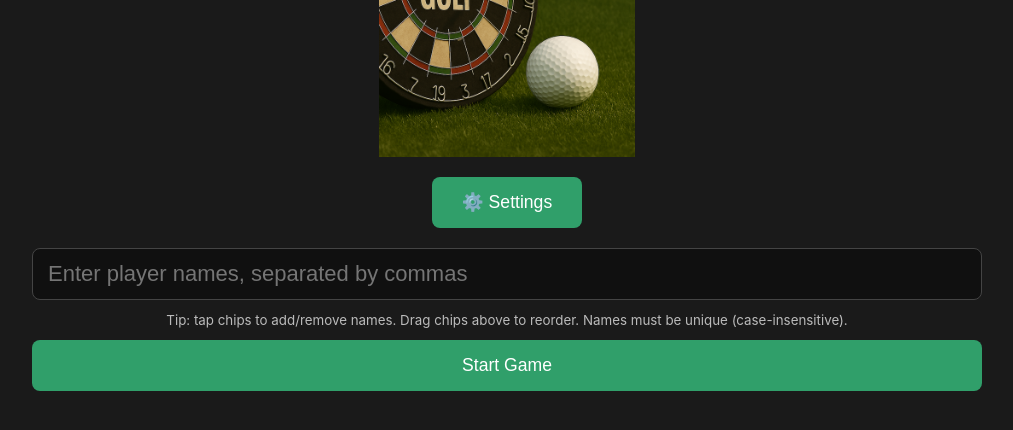
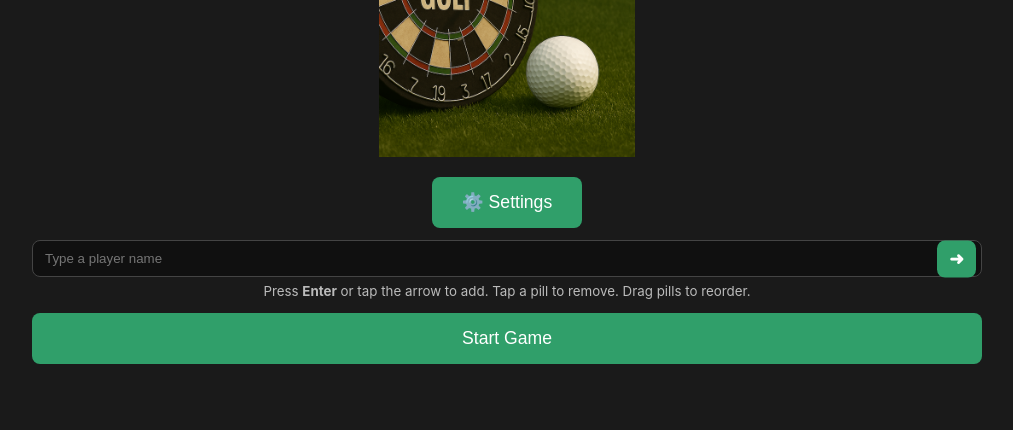
Before and after one commit to ednortheyvyse/dartsgolf, a Flask app: page / in a window 1280 px wide. Shown: the part 274-704 px from the top of the page, without its empty margins (133-1146 px from the left). Run offline with Flask 3, Linux system fonts and the light colour scheme.

Commit message:
pills on setup page

```diff
--- a/templates/index.html
+++ b/templates/index.html
@@ -5,7 +5,7 @@
   <meta name="viewport" content="width=device-width, initial-scale=1, viewport-fit=cover">
   <title>Darts Golf Scorer</title>
 
-  <!-- PWA (1) -->
+  <!-- PWA -->
   <link rel="manifest" href="{{ url_for('static', filename='manifest.webmanifest') }}">
   <meta name="theme-color" content="#182634">
   <script>
@@ -14,7 +14,7 @@
     }
   </script>
 
-  <!-- Favicon setup -->
+  <!-- Favicons -->
   <link rel="icon" href="{{ url_for('static', filename='icons/dartboard.svg') }}" type="image/svg+xml">
   <link rel="icon" type="image/png" sizes="32x32" href="{{ url_for('static', filename='icons/dartboard-32.png') }}">
   <link rel="icon" type="image/png" sizes="192x192" href="{{ url_for('static', filename='icons/dartboard-192.png') }}">
@@ -55,12 +55,18 @@
     .end-btn{background:#2196f3;color:#fff;}
     .settings-btn{background:#555;color:#fff;font-size:1.1em;padding:12px 16px;border-radius:8px;border:none;cursor:pointer;}
 
+    /* setup input polish */
+    .name-input-wrap input.settings-input{ background:#101010; border:1px solid var(--border-color); border-radius:8px; color:#fff; }
+    .name-input-wrap #addNameBtn{ background:#309F6A; color:#fff; border:none; border-radius:8px; font-weight:800; }
+    .chip.removeable::after{ content:'✕'; margin-left:8px; font-weight:900; opacity:.85; }
+    .chip.draggable{ cursor:grab; }
+    .chip.dragging{ opacity:.6; transform:scale(.98); }
+
     .setup-screen { text-align:center; padding-top:4vh; max-width:950px; margin:0 auto; padding-left:8px; padding-right:8px; }
     .setup-actions{display:grid;grid-template-columns:1fr;gap:10px;margin-top:8px;}
     .setup-screen button{padding:15px 30px;font-size:1.1em;background:var(--secondary-color);color:#fff;border:none;border-radius:8px;cursor:pointer;}
 
     .flash{margin:0 auto 16px;padding:12px 16px;border-radius:8px;border:1px solid #ff4d4d;background:#2a0000;color:#ffcccc;font-weight:600;}
-    .setup-screen input[name="players"]{width:100%;min-height:50px;font-size:clamp(16px,4vw,22px);line-height:1.2;padding:12px 15px;box-sizing:border-box;margin:10px auto;border-radius:8px;border:1px solid var(--border-color);background:#101010;color:var(--text-color);}
     .setup-screen small{display:block;color:#bbb;margin-top:2px;margin-bottom:12px;}
     .recent-wrap{margin-top:14px;}
     .recent-title{color:#ccc;font-size:.95em;margin-bottom:8px;}
@@ -70,8 +76,6 @@
 
     .selected-wrap{margin:10px 0 6px 0;}
     .selected-title{color:#ccc;font-size:.95em;margin-bottom:8px;}
-    .chip.draggable{cursor:grab;}
-    .chip.dragging{opacity:.6;transform:scale(.98);}
 
     .scoreboard{width:100%;border-collapse:collapse;table-layout:fixed;margin-bottom:20px;}
     .scoreboard th,.scoreboard td{border:1px solid var(--border-color);text-align:center;word-wrap:break-word;}
@@ -132,7 +136,7 @@
     .btn-cancel{ background:#444; color:#fff; }
     .btn-confirm{ background:#2196f3; color:#fff; }
 
-    /* Settings modal (7) */
+    /* Settings modal */
     .settings-grid{ display:grid; gap:10px; }
     .settings-row{ display:grid; gap:6px; }
     .settings-input, .settings-text{ width:100%; padding:10px 12px; background:#101010; color:#fff; border:1px solid var(--border-color); border-radius:8px; }
@@ -161,15 +165,12 @@
     .toast--info{ background:#11233b; border-color:#1d3b6b; }
     .toast button{ background:#2196f3; color:#fff; border:none; padding:6px 10px; border-radius:6px; cursor:pointer; font-weight:800; }
 
-    /* Playoff clarity dim (9) if needed later */
-    .dim{ opacity:.5; }
-
-    /* Accessibility reduced motion (8) */
+    /* Accessibility reduced motion */
     @media (prefers-reduced-motion: reduce){
       .score-bubble{ animation: none !important; opacity:1; }
     }
 
-    /* Confetti canvas */
+    /* Confetti */
     #confettiCanvas{ position:fixed; inset:0; pointer-events:none; z-index:9998; }
   </style>
 </head>
@@ -273,6 +274,7 @@
 
     {% else %}
       <!-- ---------- NORMAL VIEWS ---------- -->
+
       {% if game.phase == 'setup' %}
         <div class="setup-screen">
           <img src="{{ url_for('static', filename='images/dartsgolf4.png') }}" alt="Darts Golf Scorer Dartboard" class="homepage-dartboard">
@@ -285,19 +287,46 @@
             {% endif %}
           {% endwith %}
 
-          <!-- Settings button (7) -->
+          <!-- Settings -->
           <button type="button" class="settings-btn" onclick="openSettings()">⚙️ Settings</button>
 
-          <!-- Selected players (drag-reorder) -->
-          <div class="selected-wrap" id="selectedWrap" style="display:none;">
-            <div class="selected-title">Selected players (drag to reorder)</div>
-            <div id="selectedChipList" class="chip-list"></div>
-          </div>
+          <!-- Add-one-name-at-a-time input -->
+          <form id="startForm" action="{{ url_for('start_game') }}" method="post" style="margin-top:12px;">
+            <!-- Hidden field posted to /start as CSV -->
+            <input id="playersInput" type="hidden" name="players" required>
 
-          <form action="{{ url_for('start_game') }}" method="post" style="margin-top:10px;">
-            <input id="playersInput" type="text" name="players" placeholder="Enter player names, separated by commas" required>
-            <small>Tip: tap chips to add/remove names. Drag chips above to reorder. Names must be unique (case-insensitive).</small>
-            <div class="setup-actions"><button type="submit">Start Game</button></div>
+            <div class="name-input-wrap" style="position:relative; display:flex; gap:8px; align-items:center; margin-top:8px;">
+              <input
+                id="nameField"
+                type="text"
+                placeholder="Type a player name"
+                aria-label="Player name"
+                class="settings-input"
+                style="flex:1; padding-right:56px;"
+                autocomplete="off"
+              >
+              <button
+                type="button"
+                id="addNameBtn"
+                class="settings-btn"
+                aria-label="Add player"
+                title="Add player"
+                style="position:absolute; right:6px; top:50%; transform:translateY(-50%); padding:8px 12px;"
+              >➜</button>
+            </div>
+            <small style="display:block; color:#bbb; margin-top:6px;">
+              Press <b>Enter</b> or tap the arrow to add. Tap a pill to remove. Drag pills to reorder.
+            </small>
+
+            <!-- Selected players -->
+            <div class="selected-wrap" id="selectedWrap" style="margin-top:12px; display:none;">
+              <div class="selected-title">Players (drag to reorder)</div>
+              <div id="selectedChipList" class="chip-list"></div>
+            </div>
+
+            <div class="setup-actions" style="margin-top:14px;">
+              <button type="submit">Start Game</button>
+            </div>
           </form>
 
           {% if game.recent_names %}
@@ -313,7 +342,7 @@
           <div class="round-count">
             <span class="round-label">ROUND</span>
             <span class="round-number">{{ "%02d"|format(game.current_round) }}</span>
-            <span class="round-total">/ {{ game.holes }}</span>
+            <span class="round-total">/ {{ game.holes or 20 }}</span>
           </div>
           <div class="turn-info">{{ game.players[game.current_player_index] }}'s Turn</div>
 
@@ -399,7 +428,7 @@
         <div class="info-bar" id="info-bar" aria-live="polite" role="status">
           <div class="round-count">
             <span class="round-label">TIE-BREAKER</span>
-            <span class="round-number">{{ "%02d"|format(game.playoff_round) }}</span> <!-- Playoff clarity (9) -->
+            <span class="round-number">{{ "%02d"|format(game.playoff_round) }}</span>
           </div>
           <div class="turn-info">{{ game.playoff_group[game.current_player_index] }}'s Turn</div>
         </div>
@@ -522,7 +551,7 @@
     </div>
   </div>
 
-  <!-- Settings Modal (7) -->
+  <!-- Settings Modal -->
   <div id="settingsOverlay" class="modal-overlay" aria-hidden="true">
     <div class="modal" role="dialog" aria-modal="true" aria-labelledby="settingsTitle">
       <h3 id="settingsTitle">Settings</h3>
@@ -627,75 +656,152 @@
     }
   </script>
 
-  {% if game.phase == 'setup' and game.recent_names and not show_stats %}
-  <!-- Recent players chips & selectable list -->
+  {% if game.phase == 'setup' and not show_stats %}
+  <!-- Setup: one-name-at-a-time chips + drag reorder -->
   <script>
-    var recentNames = {{ game.recent_names | tojson | safe }};
-    var chipList = document.getElementById('chipList');
-    var playersInput = document.getElementById('playersInput');
+    // ---------- State ----------
+    const recentNames = {{ (game.recent_names or []) | tojson | safe }};
+    const chipList = document.getElementById('chipList');           // recent chips (if any)
+    const selectedWrap = document.getElementById('selectedWrap');   // container for selected chips
+    const selectedChipList = document.getElementById('selectedChipList');
+    const playersHidden = document.getElementById('playersInput');  // hidden CSV posted to /start
+    const nameField = document.getElementById('nameField');
+    const addNameBtn = document.getElementById('addNameBtn');
+    const startForm = document.getElementById('startForm');
 
-    function parseInputList(){ return playersInput.value.split(',').map(s=>s.trim()).filter(Boolean); }
-    function writeInputList(arr){ playersInput.value = arr.join(', '); updateSelectedChips(); }
-    function toggleName(name){
-      var list = parseInputList();
-      var idx = list.findIndex(x=> x.toLowerCase() === name.toLowerCase());
-      if (idx >= 0) list.splice(idx,1); else list.push(name);
-      writeInputList(list);
-      var chip = document.querySelector('.chip[data-name="'+CSS.escape(name)+'"]');
-      if (chip) chip.classList.toggle('selected');
+    let selected = []; // array of names in order (case-preserving)
+
+    function norm(s){ return (s||'').trim().replace(/\s+/g,' '); }
+    function idxOfName(arr, name){
+      const n = (name||'').toLowerCase();
+      for (let i=0;i<arr.length;i++) if (arr[i].toLowerCase()===n) return i;
+      return -1;
     }
 
-    if (chipList) {
-      chipList.innerHTML = recentNames.map(function(n){
-        return '<div class="chip" data-name="'+n+'" onclick="toggleName(\''+n.replace(/\'/g,"\\'")+'\')">'+n+'</div>';
-      }).join('');
+    // ---------- Rendering ----------
+    function renderSelected(){
+      selectedWrap.style.display = selected.length ? 'block' : 'none';
+      selectedChipList.innerHTML = selected.map(n => (
+        `<div class="chip draggable removeable" draggable="true" data-name="${escapeHtml(n)}" title="Tap to remove">${escapeHtml(n)}</div>`
+      )).join('');
+      bindSelectedEvents();
+      writeHidden();
+      reflectRecentSelection();
     }
 
-    // ----- Drag-to-reorder selected players (bonus) -----
-    const selectedWrap = document.getElementById('selectedWrap');
-    const selectedChipList = document.getElementById('selectedChipList');
-
-    function updateSelectedChips(){
-      const list = parseInputList();
-      selectedWrap.style.display = list.length ? 'block' : 'none';
-      selectedChipList.innerHTML = list.map(n=>(
-        '<div class="chip draggable" draggable="true" data-name="'+n+'">'+n+'</div>'
-      )).join('');
-      initDragAndDrop();
+    function renderRecent(){
+      if (!chipList) return;
+      chipList.innerHTML = recentNames.map(n =>
+        `<div class="chip" data-name="${escapeHtml(n)}">${escapeHtml(n)}</div>`
+      ).join('');
+      chipList.querySelectorAll('.chip').forEach(el=>{
+        el.addEventListener('click', ()=>{
+          const name = el.getAttribute('data-name');
+          toggleName(name);
+        });
+      });
+      reflectRecentSelection();
     }
 
-    function initDragAndDrop(){
-      const chips = selectedChipList.querySelectorAll('.draggable');
-      let dragEl = null;
-      chips.forEach(chip=>{
-        chip.addEventListener('dragstart', (e)=>{ dragEl = chip; chip.classList.add('dragging'); e.dataTransfer.effectAllowed='move'; });
-        chip.addEventListener('dragend', ()=>{ if(dragEl){ dragEl.classList.remove('dragging'); dragEl=null; } });
+    function reflectRecentSelection(){
+      if (!chipList) return;
+      chipList.querySelectorAll('.chip').forEach(el=>{
+        const n = el.getAttribute('data-name');
+        const sel = idxOfName(selected, n) >= 0;
+        el.classList.toggle('selected', sel);
+      });
+    }
+
+    function writeHidden(){
+      playersHidden.value = selected.join(', ');
+    }
+
+    // ---------- Add / Remove ----------
+    function addName(raw){
+      const name = norm(raw);
+      if (!name) return;
+      if (idxOfName(selected, name) >= 0){
+        showToast('Duplicate name', 'info', 1400);
+        return;
+      }
+      selected.push(name);
+      renderSelected();
+      // UX: clear and refocus field, haptic
+      nameField.value = '';
+      nameField.focus();
+      if (navigator.vibrate) navigator.vibrate(15);
+    }
+
+    function removeName(name){
+      const i = idxOfName(selected, name);
+      if (i >= 0){
+        selected.splice(i,1);
+        renderSelected();
+      }
+    }
+
+    function toggleName(name){
+      if (idxOfName(selected, name) >= 0) removeName(name);
+      else addName(name);
+    }
+
+    // ---------- Drag & Drop reorder ----------
+    function bindSelectedEvents(){
+      selectedChipList.querySelectorAll('.draggable').forEach(chip=>{
+        chip.addEventListener('click', ()=> removeName(chip.getAttribute('data-name'))); // tap pill removes
+        chip.addEventListener('dragstart', (e)=>{ chip.classList.add('dragging'); e.dataTransfer.effectAllowed='move'; });
+        chip.addEventListener('dragend', ()=> chip.classList.remove('dragging'));
       });
       selectedChipList.addEventListener('dragover', (e)=>{
         e.preventDefault();
-        const afterEl = getDragAfterElement(selectedChipList, e.clientX, e.clientY);
+        const after = getAfter(selectedChipList, e.clientY);
         const dragging = selectedChipList.querySelector('.dragging');
-        if(!dragging) return;
-        if(afterEl == null){ selectedChipList.appendChild(dragging); }
-        else { selectedChipList.insertBefore(dragging, afterEl); }
+        if (!dragging) return;
+        if (!after) selectedChipList.appendChild(dragging);
+        else selectedChipList.insertBefore(dragging, after);
       });
       selectedChipList.addEventListener('drop', ()=>{
-        const newOrder = Array.from(selectedChipList.querySelectorAll('.draggable')).map(el=>el.getAttribute('data-name'));
-        writeInputList(newOrder);
+        // read back order into selected[]
+        selected = Array.from(selectedChipList.querySelectorAll('.draggable')).map(el=>el.getAttribute('data-name'));
+        writeHidden();
       });
     }
-    function getDragAfterElement(container, x, y){
+    function getAfter(container, y){
       const els = [...container.querySelectorAll('.draggable:not(.dragging)')];
       return els.reduce((closest, child)=>{
-        const rect = child.getBoundingClientRect();
-        const offset = y - rect.top - rect.height/2;
-        if (offset < 0 && offset > closest.offset) return {offset, element: child};
-        else return closest;
-      }, {offset: Number.NEGATIVE_INFINITY}).element;
+        const box = child.getBoundingClientRect();
+        const offset = y - box.top - box.height/2;
+        return (offset < 0 && offset > closest.offset) ? {offset, element: child} : closest;
+      }, {offset: Number.NEGATIVE_INFINITY, element: null}).element;
     }
 
-    playersInput.addEventListener('input', updateSelectedChips);
-    updateSelectedChips();
+    // ---------- Form UX ----------
+    addNameBtn.addEventListener('click', ()=> addName(nameField.value));
+    nameField.addEventListener('keydown', (e)=>{
+      if (e.key === 'Enter'){
+        e.preventDefault();
+        addName(nameField.value);
+      }
+    });
+
+    startForm.addEventListener('submit', (e)=>{
+      if (!selected.length){
+        e.preventDefault();
+        showToast('Add at least one player', 'info', 1600);
+        nameField.focus();
+        return;
+      }
+      writeHidden(); // ensure hidden field up to date
+    });
+
+    // ---------- Helpers ----------
+    function escapeHtml(s){
+      return String(s).replace(/[&<>"']/g, (c)=>({ '&':'&amp;','<':'&lt;','>':'&gt;','"':'&quot;',"'":'&#39;' }[c]));
+    }
+
+    // ---------- Init ----------
+    renderRecent();
+    renderSelected(); // will hide container initially
   </script>
   {% endif %}
 
@@ -703,7 +809,7 @@
   <script>
     function qs(s){return document.querySelector(s);}
 
-    // Wake Lock (2)
+    // Wake Lock
     let wakeLock;
     async function keepAwake(on){
       try{
@@ -712,7 +818,7 @@
       }catch(e){}
     }
 
-    // Keyboard + haptics (3)
+    // Keyboard + haptics
     document.addEventListener('keydown', (e)=>{
       const map = { '1':-3, '2':-2, '3':-1, '4':0, '5':+1, '6':+2, 'u':'undo', 'U':'undo' };
       if(!(e.key in map)) return;
@@ -722,7 +828,7 @@
       hit(map[e.key], document.body);
     });
 
-    // Auto-save (4)
+    // Auto-save
     const SAVE_KEY='darts-golf-game';
     function saveLocal(game){
       try{ localStorage.setItem(SAVE_KEY, JSON.stringify(game||{})); }catch(_){}
@@ -877,7 +983,7 @@
     }
 
     function renderGame(g){
-      // WakeLock on during play phases (2)
+      // WakeLock on during play phases
       keepAwake(g.phase==='playing' || g.phase==='playoff');
 
       if(g.phase==='playing'){ renderPlaying(g); var u=qs('#undoBtn'); if(u) u.removeAttribute('disabled'); }
@@ -897,7 +1003,7 @@
         '<div class="round-count">'+
            '<span class="round-label">ROUND</span>'+
            '<span class="round-number">'+String(g.current_round).padStart(2,'0')+'</span>'+
-           '<span class="round-total">/ '+g.holes+'</span>'+
+           '<span class="round-total">/ '+(g.holes||20)+'</span>'+
          '</div>'+
          '<div class="turn-info">'+g.players[g.current_player_index]+"'s Turn</div>"+banner;
 
@@ -964,7 +1070,7 @@
       qs('#scoreboard').innerHTML = thead+tbody;
     }
 
-    // Labels for bubbles (unchanged)
+    // Labels for bubbles
     var LABELS = { "-3":"Albatross","-2":"Eagle","-1":"Birdie","0":"Par","1":"Bogey","2":"Double Bogey" };
     function hit(val, el){ showBubbleFor(val, el); sendScore(val); }
     function showBubbleFor(val, el){
@@ -981,10 +1087,9 @@
     keepAwake(true);
     updateEndButtonLabel(END_ACTIVE);
 
-    // Offer resume if local copy diverges (4)
+    // Offer resume if local copy exists
     (function(){
       const saved = loadLocal();
-      // Only offer in play phases; skip if identical (best-effort shallow compare)
       const g = window.__gameCache;
       if (!saved || !saved.phase || saved.phase==='setup') return;
       if (g && g.phase !== 'setup') return; // already in-game on server
@@ -997,7 +1102,7 @@
   {% endif %}
 
   {% if game.phase == 'final_ranking' and not show_stats %}
-  <!-- Confetti on winner (bonus) -->
+  <!-- Confetti on winner -->
   <script>
     (function(){
       const prefersReduced = window.matchMedia && window.matchMedia('(prefers-reduced-motion: reduce)').matches;
@@ -1016,7 +1121,8 @@
             x: Math.random()*W, y: -20 - Math.random()*H*0.3,
             vx: (Math.random()-0.5)*2, vy: 2+Math.random()*3,
             size: 5+Math.random()*8, rot: Math.random()*Math.PI, vr: (Math.random()-0.5)*0.2,
-            shape: Math.random()<0.5?'rect':'tri'
+            shape: Math.random()<0.5?'rect':'tri',
+            hue: (Math.random()*360)|0
           });
         }
       }
@@ -1048,7 +1154,7 @@
   {% endif %}
 
   {% if not show_stats %}
-  <!-- Settings modal logic (7) -->
+  <!-- Settings modal logic -->
   <script>
     const settingsOverlay = document.getElementById('settingsOverlay');
     const holesInput = document.getElementById('holesInput');
@@ -1062,7 +1168,7 @@
       if (g.phase !== 'setup') holesInput.setAttribute('disabled','disabled');
       else holesInput.removeAttribute('disabled');
 
-      settingsSummary.textContent = `${g.holes || 20} holes; buttons ${(g.score_buttons||[]).join(', ')}`;
+      settingsSummary.textContent = `${g.holes || 20} holes; buttons ${(g.score_buttons||[-3,-2,-1,0,1,2]).join(', ')}`;
       settingsOverlay.style.display = 'flex';
       settingsOverlay.setAttribute('aria-hidden','false');
       document.body.style.overflow = 'hidden';
@@ -1079,15 +1185,12 @@
       if (!holesInput.disabled) payload.holes = holesVal;
 
       const res = await fetch('{{ url_for("api_settings") }}', { method:'POST', headers:{'Content-Type':'application/json'}, body: JSON.stringify(payload) });
-      const data = await res.json();
+      const data = await res.json().catch(()=>({ok:false}));
       if (data.ok){
         window.__gameCache = data.game;
         showToast('Settings saved', 'success');
-        // Re-render buttons immediately if on playing screen
-        const bar = document.getElementById('dynamicScoreButtons');
-        if (bar) renderScoreButtons();
         closeSettings();
-        location.reload(); // simplest to ensure SSR & client agree
+        location.reload(); // keep SSR & client in sync
       } else {
         showToast('Failed to save settings', 'error');
       }
@@ -1096,7 +1199,7 @@
   {% endif %}
 
   {% if (game.phase == 'playing' or game.phase == 'playoff') and not show_stats %}
-  <!-- Controls logic uses dynamic buttons (7) -->
+  <!-- Dynamic score buttons -->
   <script>
     function renderScoreButtons(){
       const g = window.__gameCache || {};
@@ -1125,7 +1228,7 @@
     </div>
   {% elif game.phase in ['playing','playoff'] %}
     <div class="controls">
-      <!-- Score buttons (dynamic per settings) -->
+      <!-- Score buttons -->
       <div class="button-grid" id="dynamicScoreButtons"></div>
 
       <!-- Undo | End / Cancel -->
```
